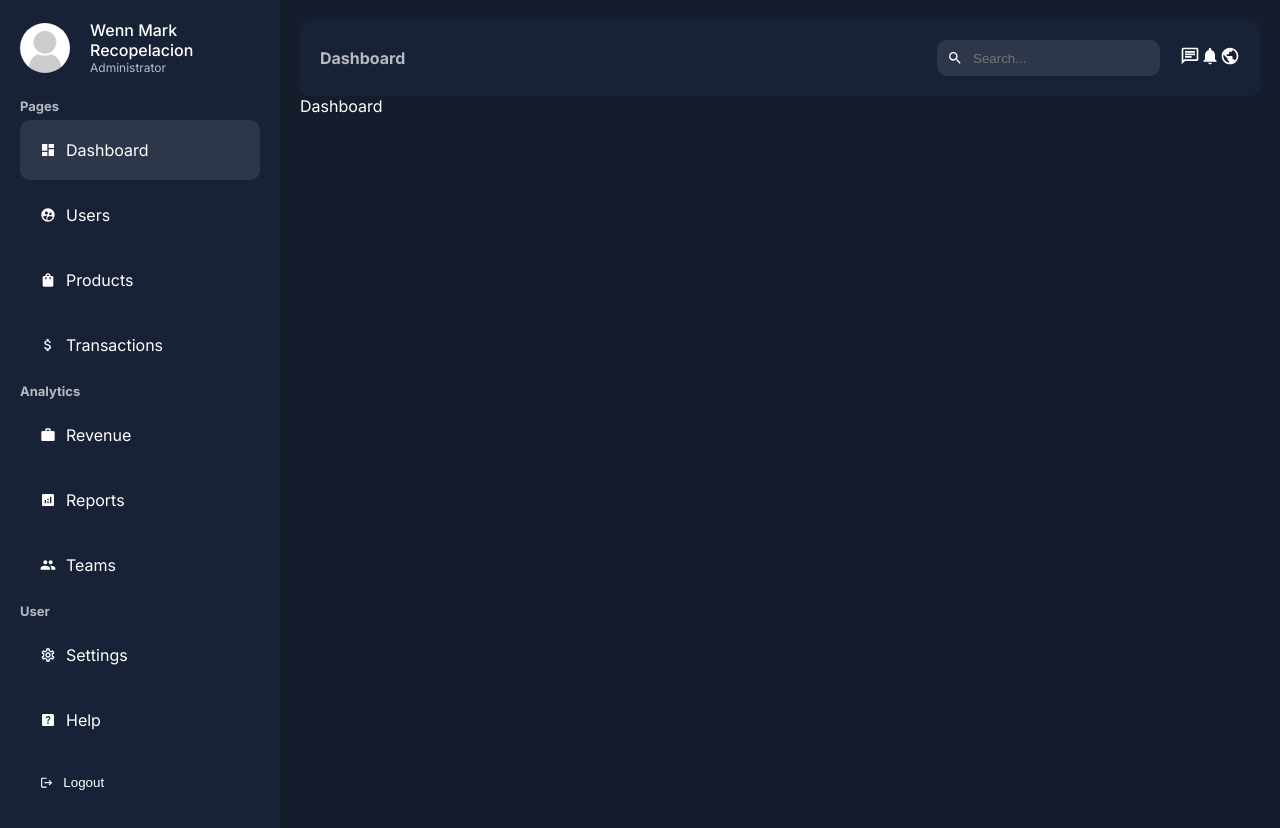
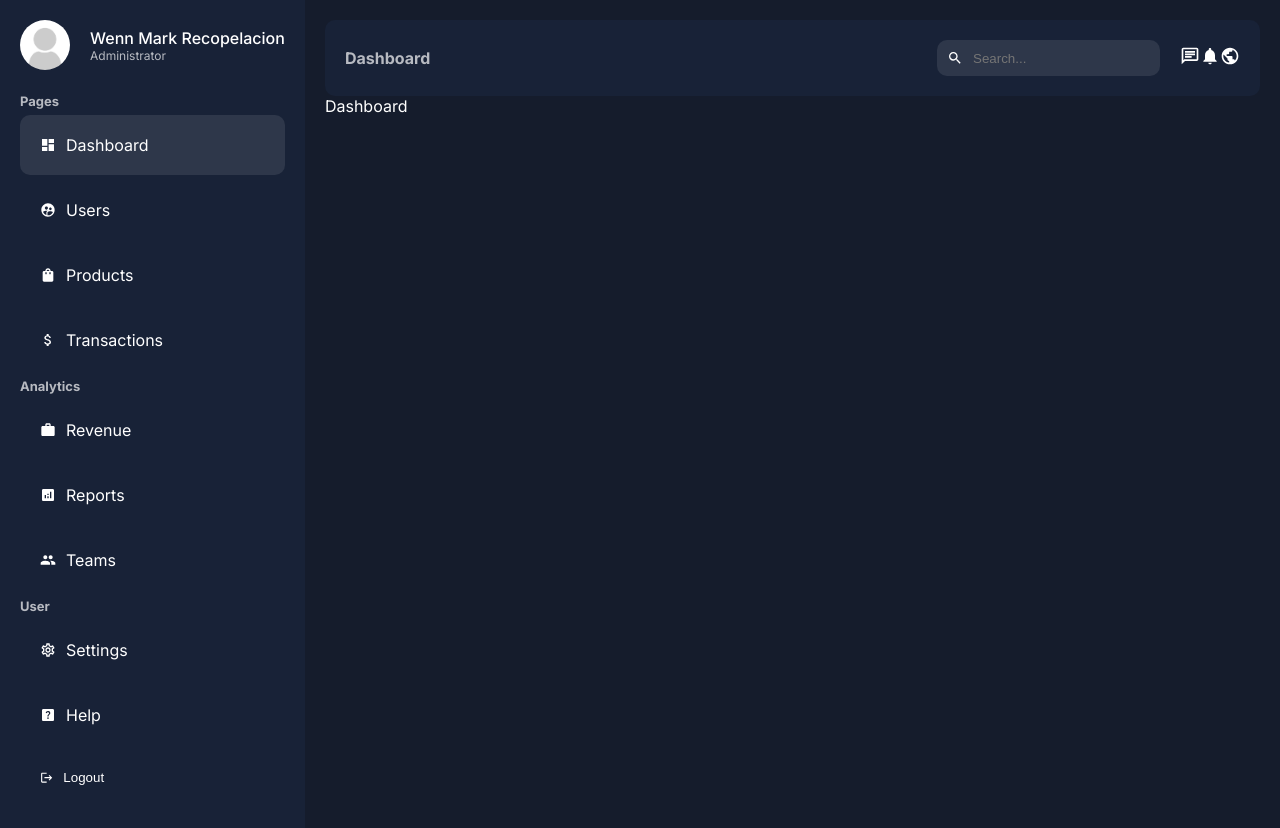
Before and after one commit to MarkusTech/ots_dashboard, a Next.js app: page /dashboard in a window 1280 px wide. Shown: the top 828 px of the page. Built offline with nearby package versions, Linux system fonts and the light colour scheme.

Commit message:
Update dashboard.module.css

```diff
--- a/app/ui/dashboard/dashboard.module.css
+++ b/app/ui/dashboard/dashboard.module.css
@@ -3,7 +3,8 @@
 }
 
 .menu{
-    flex: 1;
+    display: flex;
+    /* flex: 1; */
     background-color: var(--bgSoft);
     padding: 20px;
 }
```
